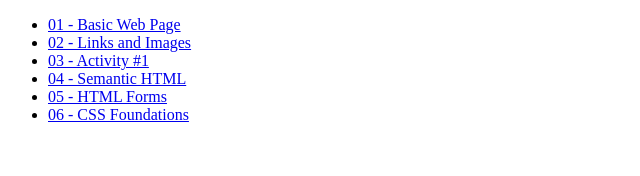
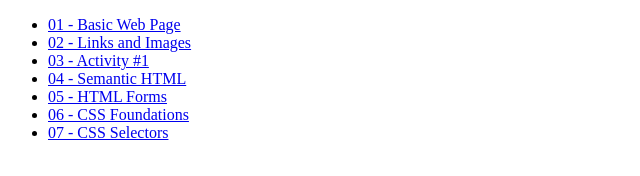
Before and after one commit to Sasas28/wd82p, a plain HTML site: page index.html in a window 1280 px wide. Shown: the whole page, without its empty margins (0-640 px from the left). Drawn offline with Linux system fonts and the light colour scheme.

Commit message:
code along for css selector topic

```diff
--- a/index.html
+++ b/index.html
@@ -13,6 +13,7 @@
         <li><a href="04-semantic_html/">04 - Semantic HTML</a></li>
         <li><a href="05-html_forms/">05 - HTML Forms</a></li>
         <li><a href="06-css_foundations/">06 - CSS Foundations</a></li>
+        <li><a href="07-css_selectors/">07 - CSS Selectors</a></li>
     </ul>
 </body>
 </html>
```
